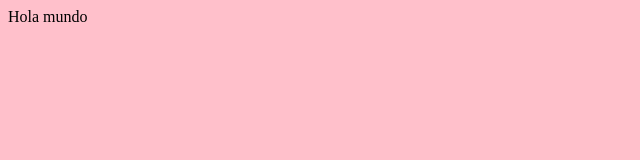
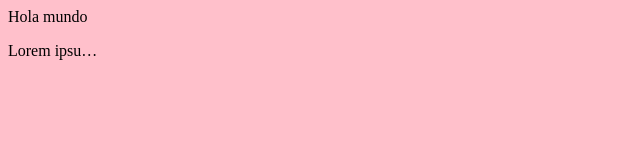
Before and after one commit to joanlafulla/sass_helpers, a website: page src/index.html in a window 1280 px wide. Shown: the full height of the page, 0-640 px from the left. Drawn offline with nearby package versions, Linux system fonts and the light colour scheme; files that its build step writes are made by us from their sources.

Commit message:
placeholder ellipsis

```diff
--- a/src/assets/sass/_helpers.scss
+++ b/src/assets/sass/_helpers.scss
@@ -1,6 +1,6 @@
 //General clearfix
 
-@mixin clearfix() {
+@mixin clearfix {
     &:before,
     &:after {
         content: "";
@@ -21,3 +21,9 @@
       }
       #{$property}: #{$value};
 }
+
+%ellipsis {
+	overflow: hidden;
+  	white-space: nowrap;
+  	text-overflow: ellipsis;
+}
--- a/src/assets/sass/styles.scss
+++ b/src/assets/sass/styles.scss
@@ -5,3 +5,9 @@
 	@include clearfix;
 	@include prefix(box-sizing, border-box, webkit moz);
 }
+
+.ellipsis {
+	@extend %ellipsis;
+	width: 100px;
+	display: block;
+}
--- a/src/index.html
+++ b/src/index.html
@@ -9,6 +9,6 @@
     </head>
     <body>
        Hola mundo
-
+		<p class="ellipsis">Lorem ipsum dolor sit amet, consectetur adipisicing elit. Hic inventore consectetur, assumenda reiciendis iure ab iusto, nisi deleniti et, nulla reprehenderit unde, perspiciatis voluptas debitis nam asperiores? Non, hic, ex.</p>
     </body>
 </html>
```
Also changed, not shown: dist/assets/css/styles.css, dist/index.html.
